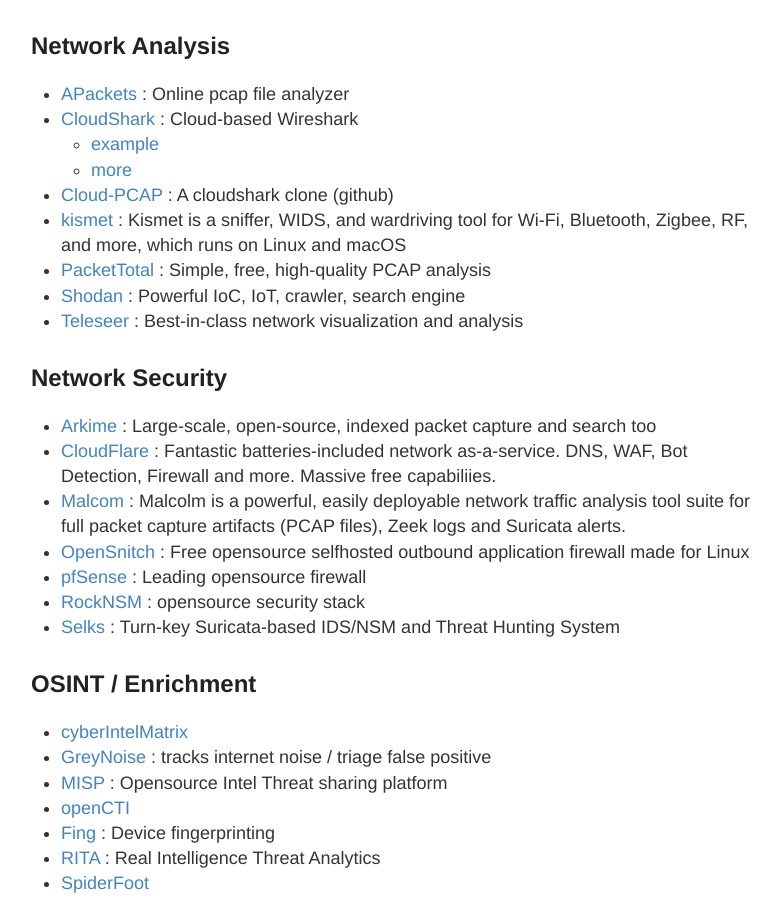
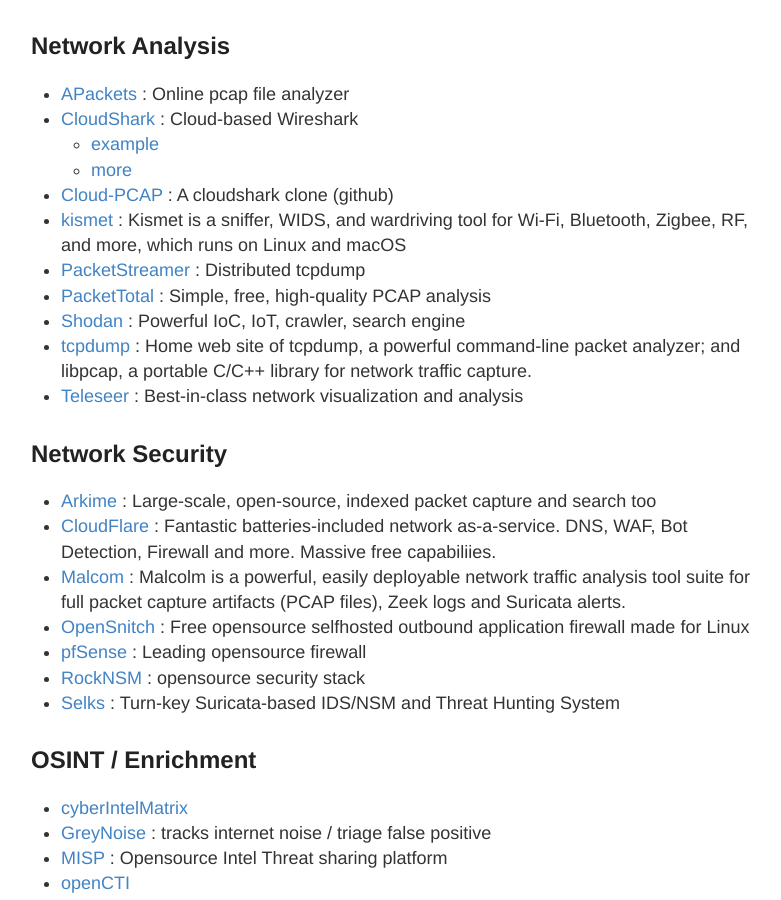
Before and after one commit to stevehenderson/stevehenderson.github.io, a Jekyll site: the page built from tools.md, in a window 1280 px wide and 900 px high, scrolled down 4763 px. Shown: the whole window, without its empty margins (249-1030 px from the left). Built offline with Jekyll 4.4.1, drawn with Linux system fonts in a browser that asks for light colours.

Commit message:
Update tools.md

```diff
--- a/tools.md
+++ b/tools.md
@@ -143,8 +143,10 @@
       * [more](https://packetlife.net/captures/)
    * [Cloud-PCAP](https://github.com/thepacketgeek/cloud-pcap) : A cloudshark clone (github)
    * [kismet](https://www.kismetwireless.net/) : Kismet is a sniffer, WIDS, and wardriving tool for Wi-Fi, Bluetooth, Zigbee, RF, and more, which runs on Linux and macOS
+   * [PacketStreamer](https://github.com/deepfence/PacketStreamer) : Distributed tcpdump
    * [PacketTotal](https://packettotal.com/) : Simple, free, high-quality PCAP analysis
    * [Shodan](https://www.shodan.io/) : Powerful IoC, IoT, crawler, search engine
+   * [tcpdump](https://www.tcpdump.org/) : Home web site of tcpdump, a powerful command-line packet analyzer; and libpcap, a portable C/C++ library for network traffic capture.
    * [Teleseer](https://teleseer.com/) : Best-in-class network visualization and analysis
 
 ## Network Security
```
